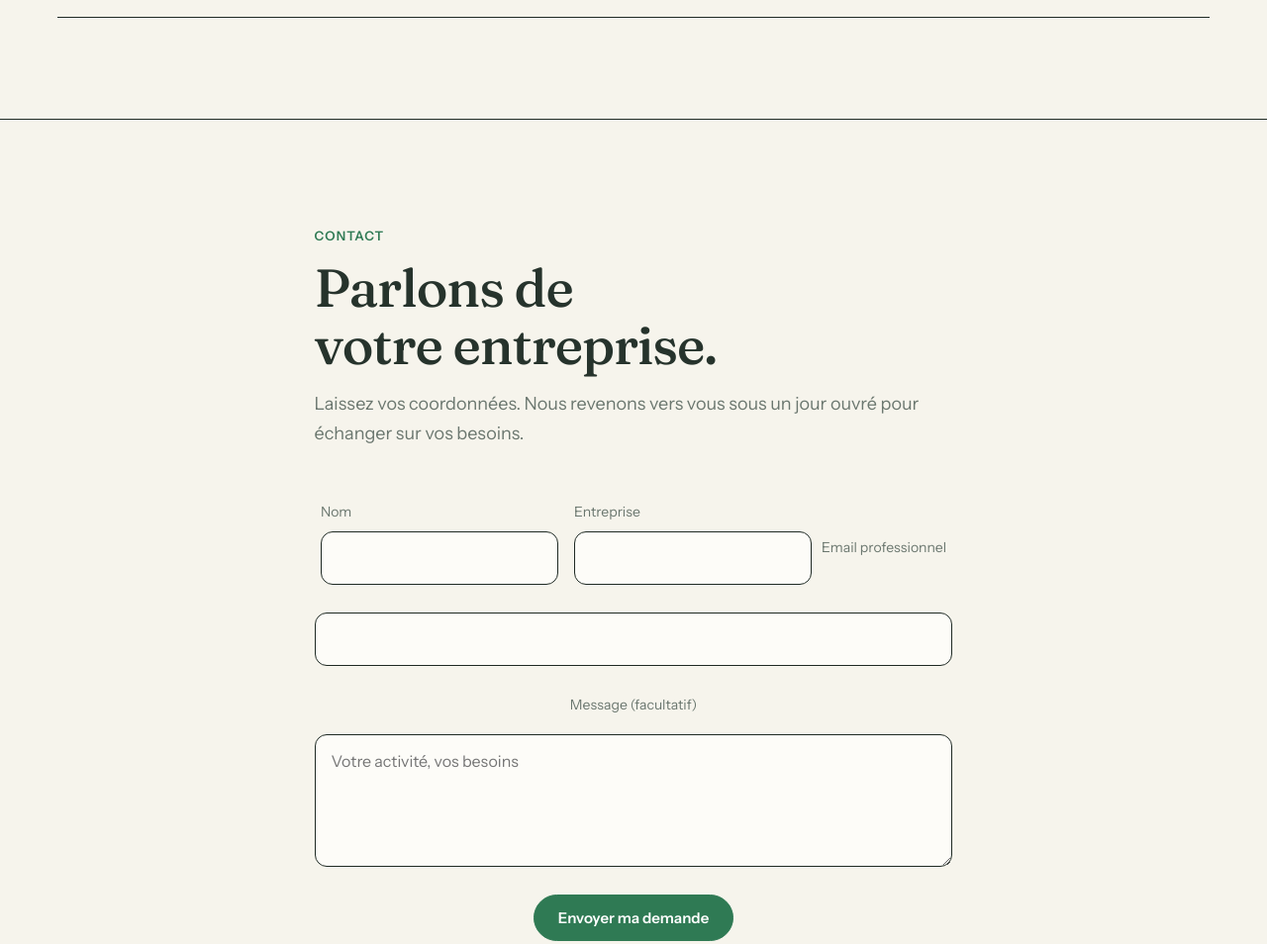
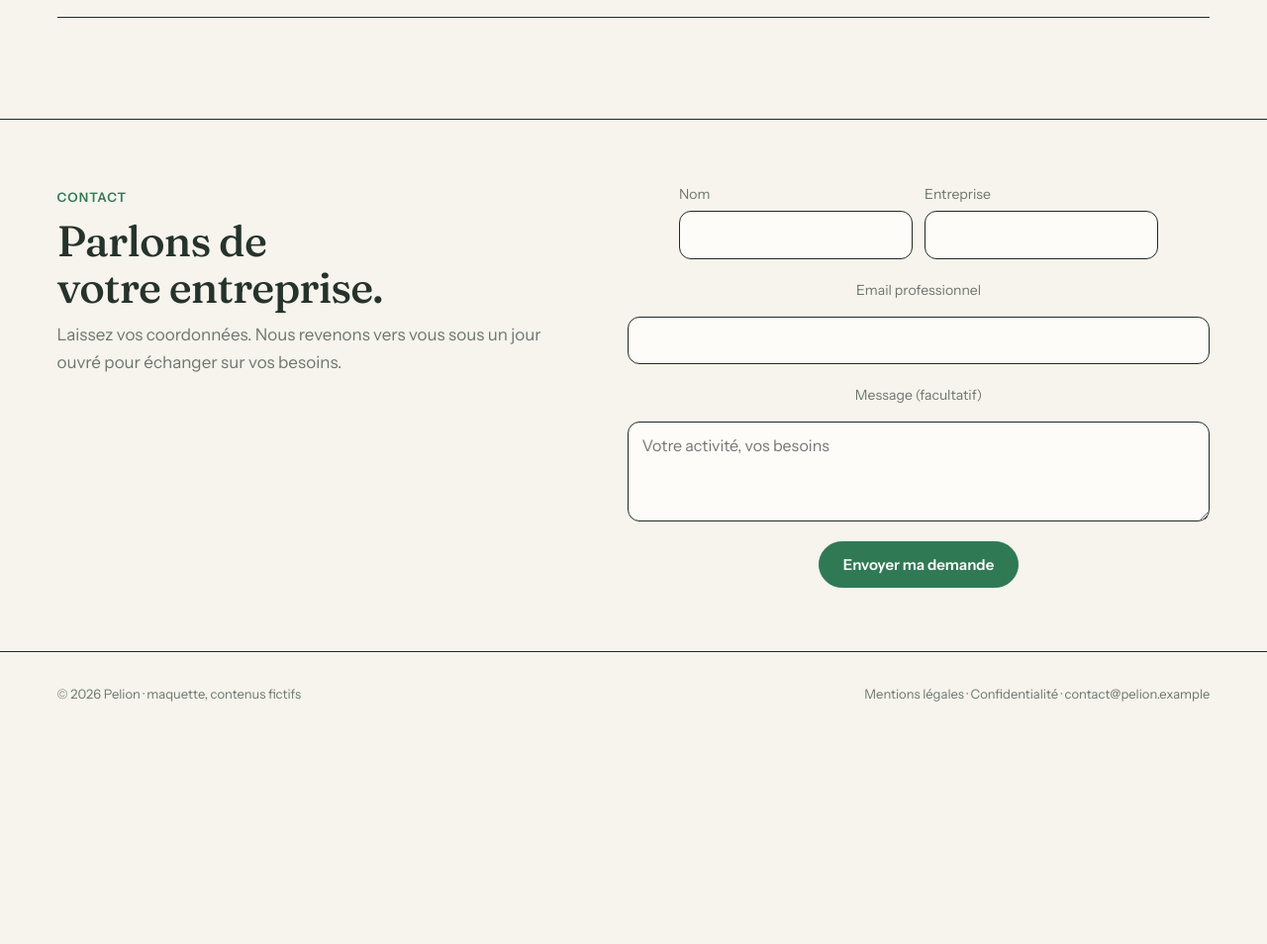
Before and after one commit to emiletaraud942-sketch/Pelion, a plain HTML site: page index.html in a window 1280 px wide. Shown: the part 4945-5899 px from the top of the page at 99% size. After the commit the page ends 5702 px from the top, so only its background shows below. Drawn offline with Linux system fonts and the light colour scheme.

Commit message:
Contact plus compact, sur deux colonnes
Co-Authored-By: Claude Sonnet 5.5 <noreply@anthropic.com>

```diff
--- a/index.html
+++ b/index.html
@@ -135,7 +135,17 @@ legend{font:500 22px var(--serif);padding:0;margin-bottom:16px}
 .ok{background:var(--acc-soft);border:1.5px solid var(--edge);border-radius:20px;padding:36px}.ok h3{font-size:30px;margin:8px 0}
 @media(max-width:860px){.quote{grid-template-columns:1fr}.est{position:static}.two{grid-template-columns:1fr}.kpis{grid-template-columns:1fr 1fr}}
 @media(prefers-reduced-motion:reduce){*{transition:none!important;scroll-behavior:auto}}
-.contact{max-width:760px}.contact h2,.contact .sub{max-width:none}
+#contact{padding:clamp(36px,5vw,72px) 0}
+.contact{display:grid;grid-template-columns:1fr 1.15fr;gap:clamp(20px,5vw,80px);align-items:start}
+.contact>*{min-width:0}
+.contact h2{margin:8px 0 10px;font-size:clamp(28px,3.4vw,46px)}
+.contact .sub{margin:0;font-size:17px}
+.contact .tx{margin-bottom:10px;padding:10px 14px}
+.contact .lab{margin-bottom:5px}
+.contact .two{gap:12px}
+.contact .err{margin:0 0 10px}
+.contact .ok{padding:26px}
+@media(max-width:860px){.contact{grid-template-columns:1fr}}
 </style>
 </head>
 <body>
@@ -244,13 +254,15 @@ legend{font:500 22px var(--serif);padding:0;margin-bottom:16px}
 </div></section>
 
 <section id="contact"><div class="w contact">
+<div class="ct">
 <span class="eyebrow">Contact</span>
 <h2>Parlons de votre entreprise.</h2>
 <p class="sub">Laissez vos coordonnées. Nous revenons vers vous sous un jour ouvré pour échanger sur vos besoins.</p>
+</div>
 <form id="qf" novalidate>
 <div class="two"><div><label class="lab" for="qn">Nom</label><input class="tx" id="qn" required autocomplete="name"></div><div><label class="lab" for="qc">Entreprise</label><input class="tx" id="qc" required autocomplete="organization"></div></div>
 <label class="lab" for="qe">Email professionnel</label><input class="tx" id="qe" type="email" required autocomplete="email">
-<label class="lab" for="qm">Message (facultatif)</label><textarea class="tx" id="qm" rows="4" placeholder="Votre activité, vos besoins"></textarea>
+<label class="lab" for="qm">Message (facultatif)</label><textarea class="tx" id="qm" rows="3" placeholder="Votre activité, vos besoins"></textarea>
 <p class="err" id="qerr" hidden></p>
 <button class="btn" type="submit">Envoyer ma demande</button>
 </form>
```
